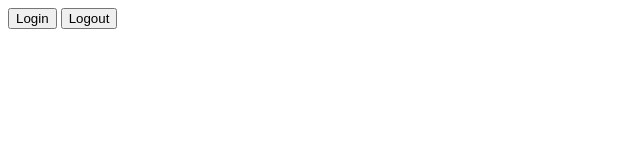
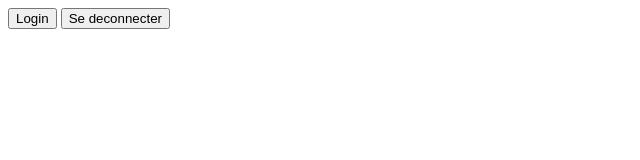
Before and after one commit to MalekEdine/gitTp, a plain HTML site: page index.html in a window 1280 px wide. Shown: the whole page, without its empty margins (0-640 px from the left). Drawn offline with Linux system fonts and the light colour scheme.

Commit message:
Update index.html

```diff
--- a/index.html
+++ b/index.html
@@ -11,7 +11,7 @@
         Login
     </button>
     <button>
-        Logout
+        Se deconnecter
     </button>
 </body>
 </html>
```
